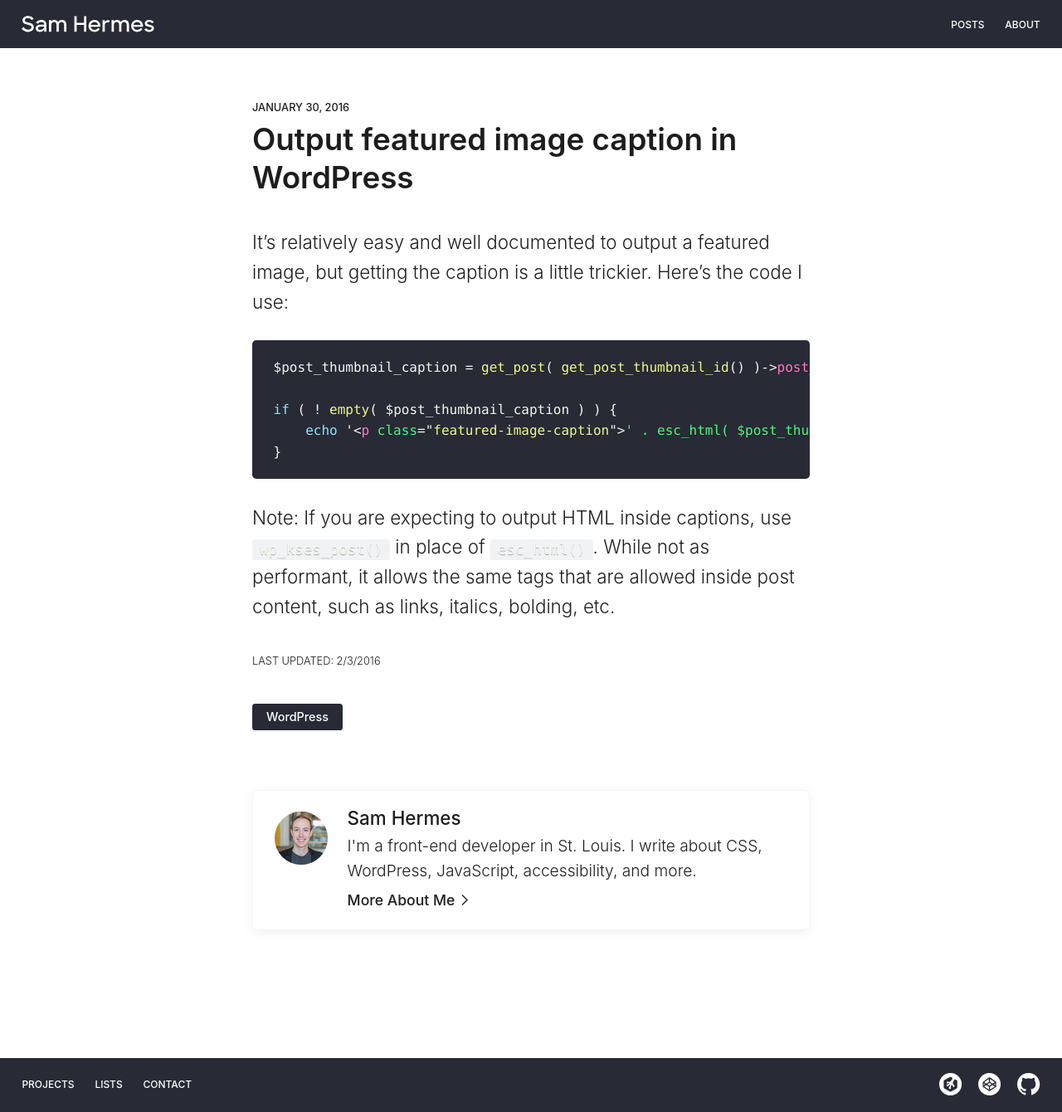
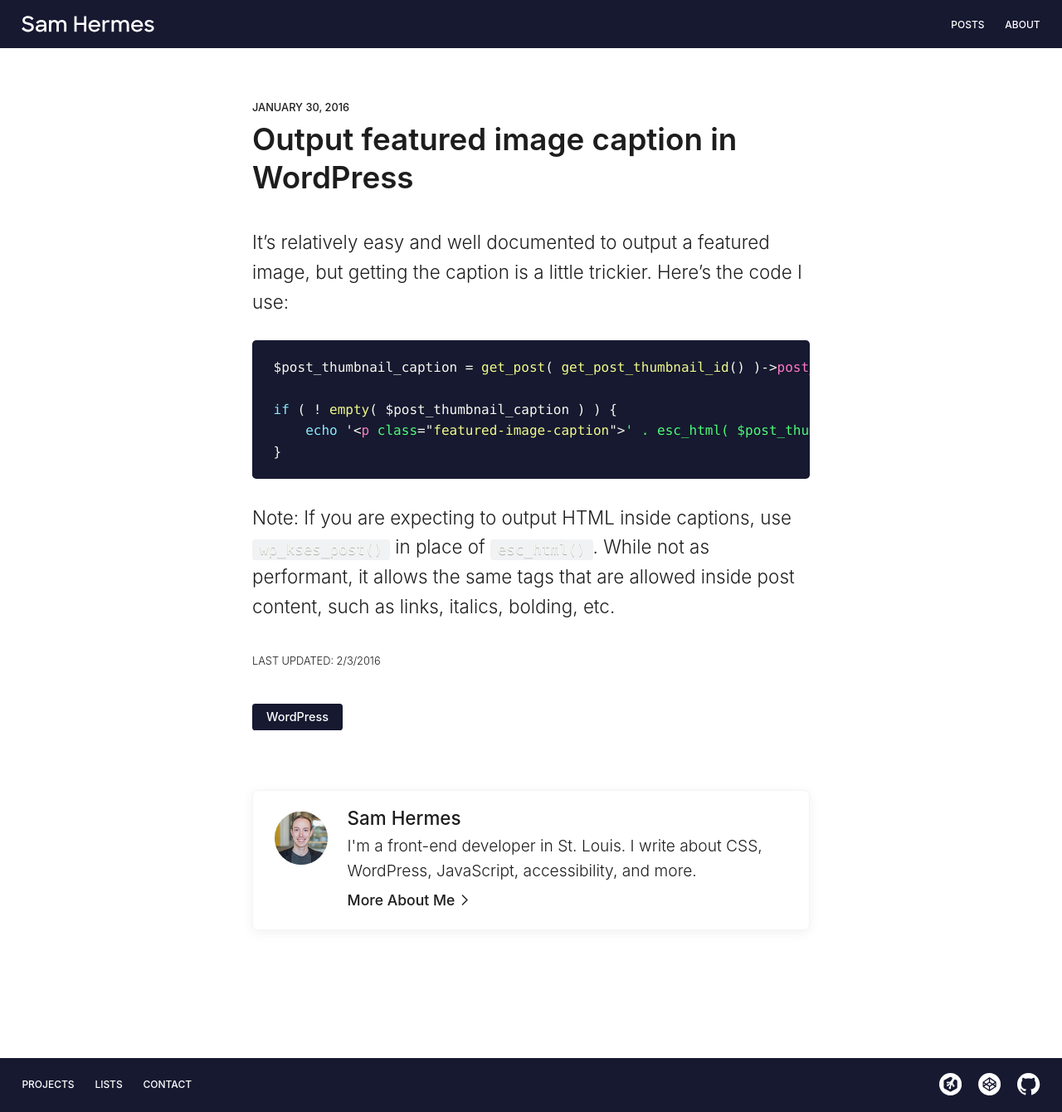
Before and after one commit to samhermes/samhermes.github.io, a Jekyll site: the page built from _posts/2016-01-30-output-featured-image-caption-wordpress.markdown, in a window 1280 px wide. Shown: the whole page at 83% size. Built offline with Jekyll 4.4.1, drawn with Linux system fonts in a browser that asks for light colours.

Commit message:
Update dark mode color

```diff
--- a/css/main.scss
+++ b/css/main.scss
@@ -10,7 +10,7 @@
 $spacing-unit: 1.8em;
 $text-color: #1D1D1D;
 
-$dark-mode-background: #282a36;
+$dark-mode-background: #161930;
 $dark-mode-border-color: rgba(255, 255, 255, 0.3);
 
 // Import partials from `sass_dir` (defaults to `_sass`)
```
